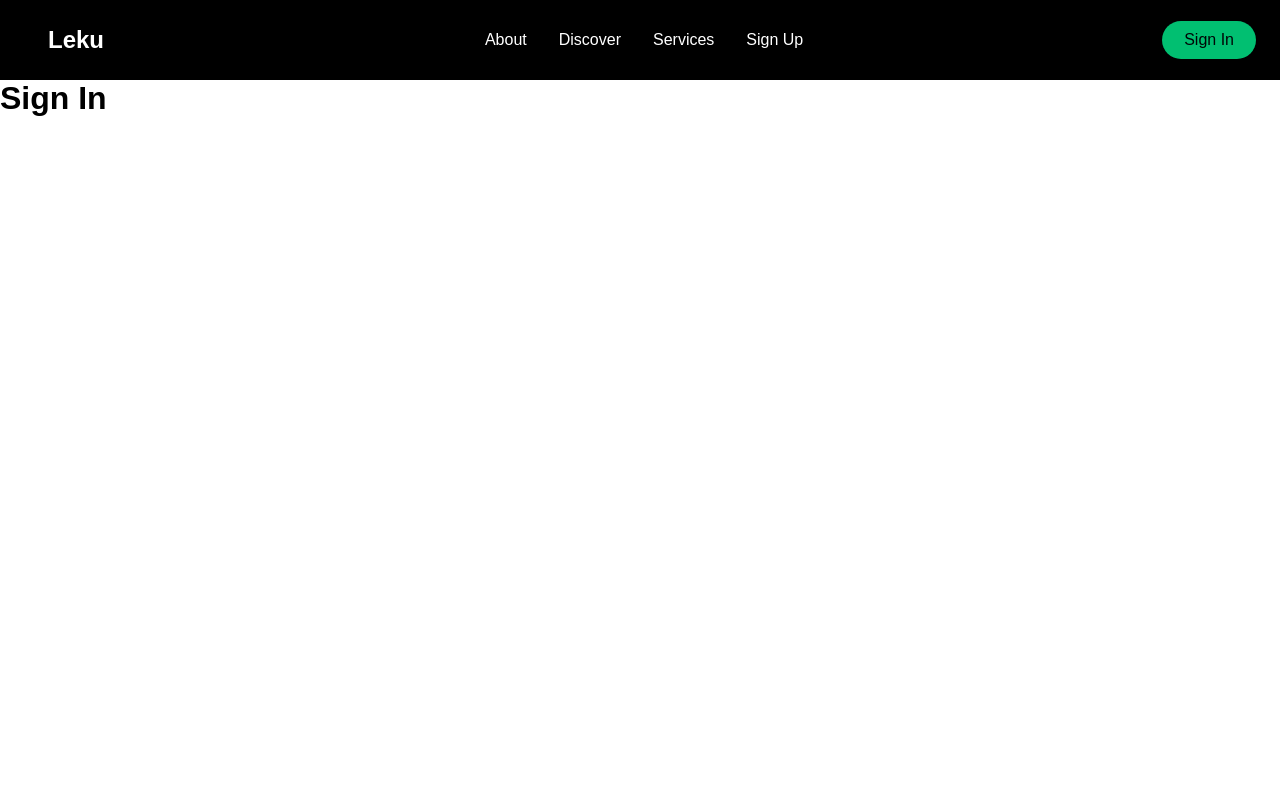
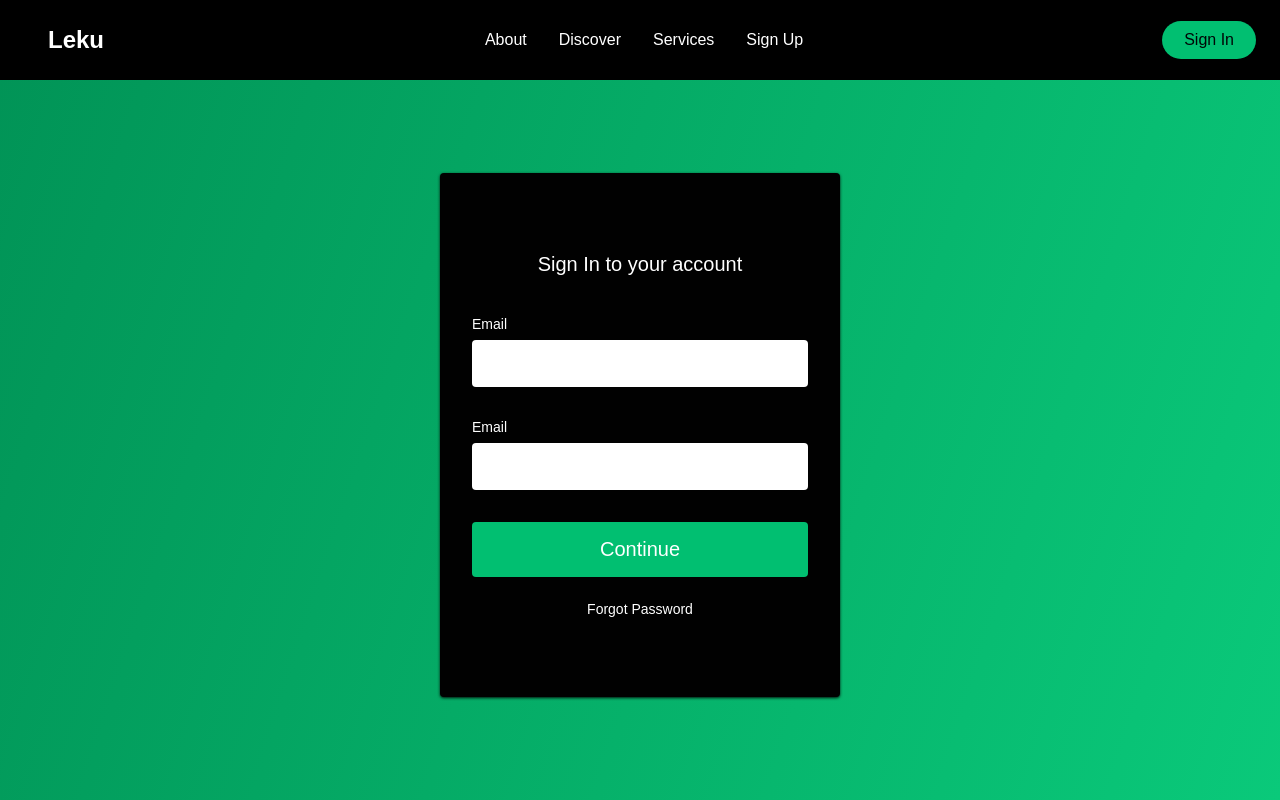
Before and after one commit to Alonso121/virtual-banking-mockup-website, a React (Create React App) app: page /signin in a window 1280 px wide. Built offline with nearby package versions, Linux system fonts and the light colour scheme; the HTML template or start-up script is replaced by a standard one.

Commit message:
Add signin page

```diff
--- /dev/null
+++ b/src/components/Signin/SigninElements.js
@@ -0,0 +1,109 @@
+import styled from "styled-components";
+import { Link } from "react-router-dom";
+
+export const Container = styled.div`
+  min-height: 692px;
+  position: fixed;
+  bottom: 0;
+  left: 0;
+  top: 0;
+  right: 0;
+  z-index: 0;
+  overflow: hidden;
+  background: linear-gradient(
+    108deg,
+    rgba(1, 147, 86, 1) 0%,
+    rgba(10, 201, 122, 1) 100%
+  );
+`;
+
+export const FormWrap = styled.div`
+  height: 100%;
+  display: flex;
+  flex-direction: column;
+  justify-content: center;
+
+  @media screen and (max-width: 400px) {
+    height: 80%;
+  }
+`;
+
+export const Icon = styled(Link)`
+  margin-left: 32px;
+  margin-top: 32px;
+  text-decoration: none;
+  color: #fff;
+  font-weight: 700;
+  font-size: 32px;
+
+  @media screen and (max-width: 480px) {
+    margin-left: 16px;
+    margin-top: 8px;
+  }
+`;
+
+export const FormContent = styled.div`
+  height: 100%;
+  display: flex;
+  flex-direction: column;
+  justify-content: center;
+
+  @media screen and (max-width: 480px) {
+    padding: 10px;
+  }
+`;
+
+export const Form = styled.form`
+  background: #010101;
+  max-width: 400px;
+  height: auto;
+  width: 100%;
+  z-index: 1;
+  display: grid;
+  margin: 0 auto;
+  padding: 80px 32px;
+  border-radius: 4px;
+  box-shadow: 0 1px 3px rgba(0, 0, 0, 0.9);
+
+  @media screen and (max-width: 400px) {
+    padding: 32px;
+  }
+`;
+
+export const FormH1 = styled.h1`
+  margin-bottom: 40px;
+  color: #fff;
+  font-size: 20px;
+  font-weight: 400;
+  text-align: center;
+`;
+
+export const FormLabel = styled.label`
+  margin-bottom: 8px;
+  font-size: 14px;
+  color: #fff;
+`;
+
+export const FormInput = styled.input`
+  padding: 16px;
+  margin-bottom: 32px;
+  border: none;
+  border-radius: 4px;
+`;
+
+export const FormButton = styled.button`
+  background-color: #01bf71;
+  padding: 16px 0;
+  border: none;
+  border-radius: 4px;
+  color: #fff;
+  font-size: 20px;
+  cursor: pointer;
+`;
+
+export const Text = styled.span`
+  text-align: center;
+  margin-top: 24px;
+  color: #fff;
+  font-size: 14px;
+`;
--- /dev/null
+++ b/src/components/Signin/index.jsx
@@ -0,0 +1,36 @@
+import React from "react";
+import {
+  Container,
+  FormWrap,
+  Icon,
+  Form,
+  FormH1,
+  FormLabel,
+  FormInput,
+  FormContent,
+  FormButton,
+  Text,
+} from "./SigninElements";
+
+const Signin = () => {
+  return (
+    <Container>
+      <FormWrap>
+        <Icon to="/">Leku</Icon>
+        <FormContent>
+          <Form action="#">
+            <FormH1>Sign In to your account</FormH1>
+            <FormLabel htmlFor="email">Email</FormLabel>
+            <FormInput id="email" type="email" required />
+            <FormLabel htmlFor="password">Email</FormLabel>
+            <FormInput id="password" type="password" required />
+            <FormButton type="submit">Continue</FormButton>
+            <Text>Forgot Password</Text>
+          </Form>
+        </FormContent>
+      </FormWrap>
+    </Container>
+  );
+};
+
+export default Signin;
--- a/src/pages/signin.jsx
+++ b/src/pages/signin.jsx
@@ -1,9 +1,9 @@
 import React from "react";
-
+import Signin from "../components/Signin";
 const SigninPage = () => {
   return (
     <>
-      <h1>Sign In</h1>
+      <Signin />
     </>
   );
 };
```
